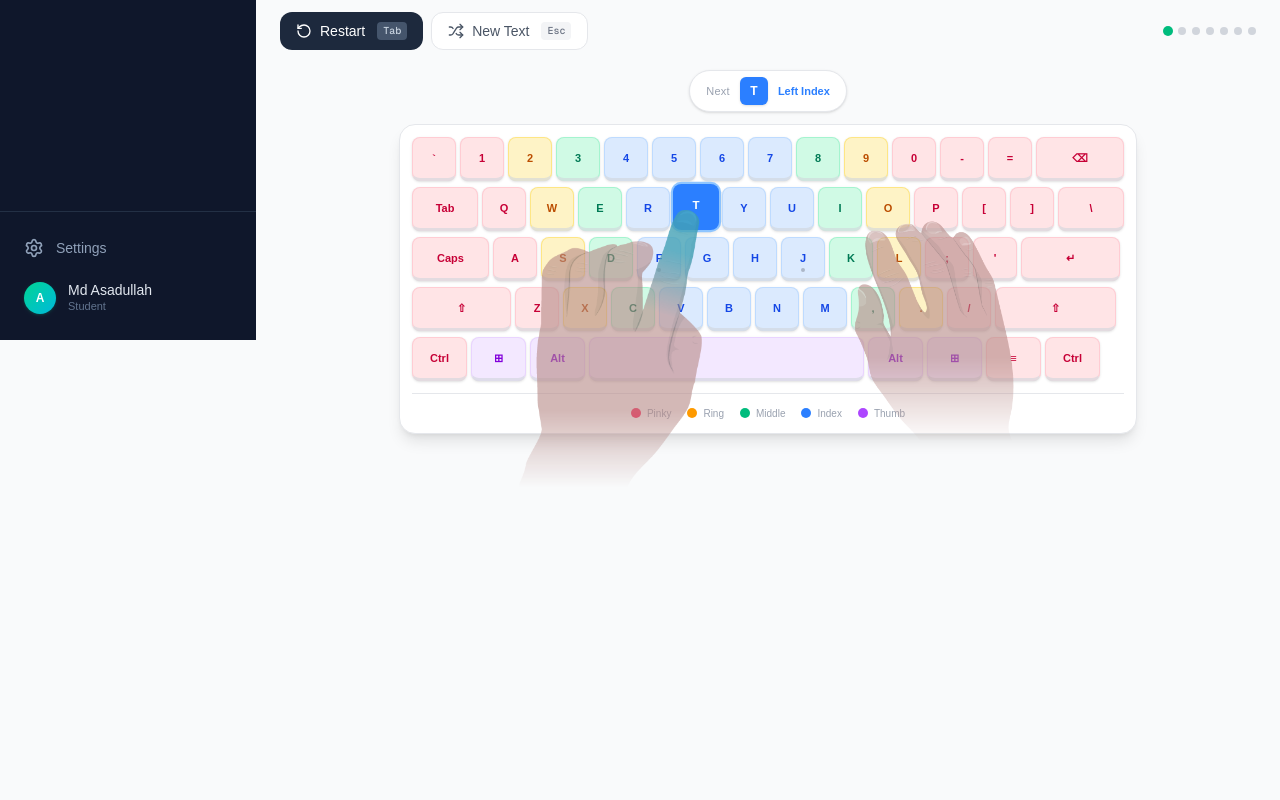
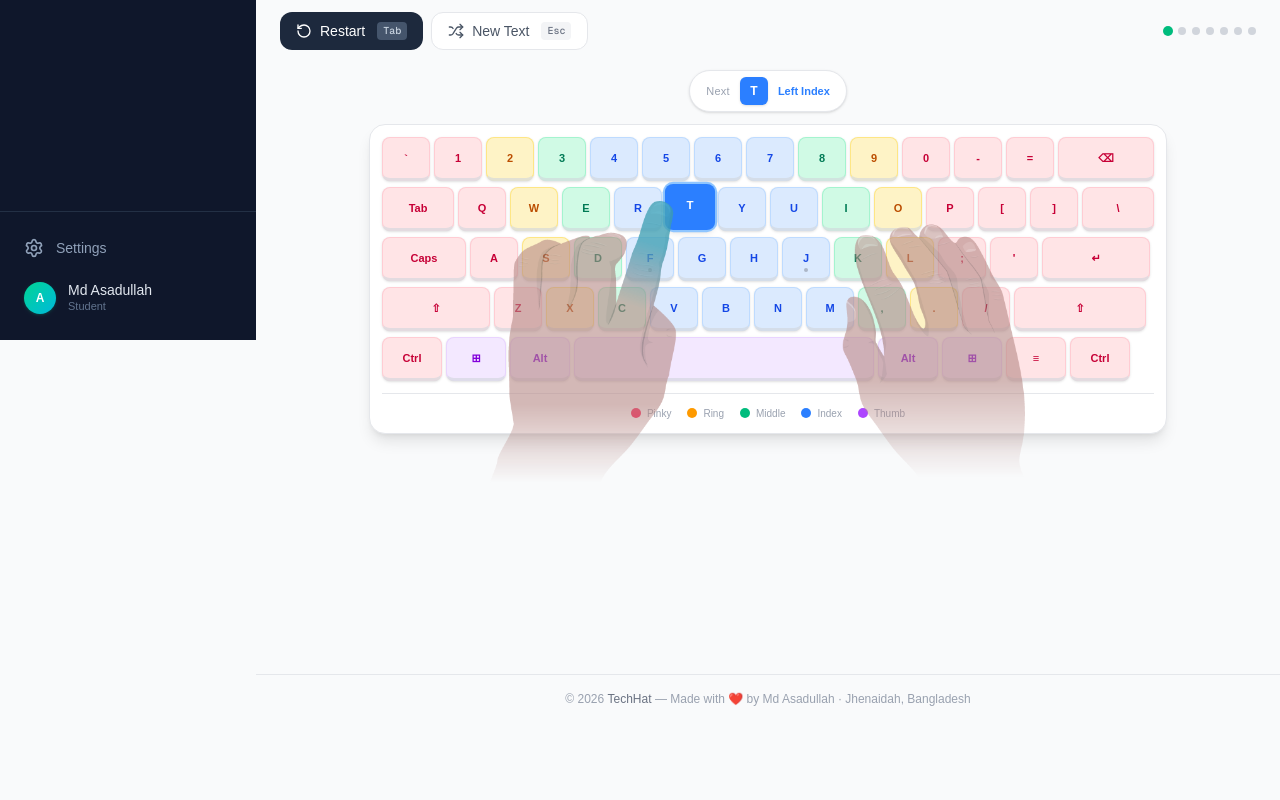
Before and after one commit to ItsAsadullah/TypingMasterNext, a Next.js app: page /practice in a window 1280 px wide. Shown: the part 460-1260 px from the top of the page. After the commit the page ends 1183 px from the top, so only its background shows below. Built offline with nearby package versions, Linux system fonts and the light colour scheme.

Commit message:
fix: correct hand image proportions 46.92/53.08, no objectFit, bigger keys, seamless crossfade

```diff
--- a/src/components/keyboard/VirtualKeyboard.tsx
+++ b/src/components/keyboard/VirtualKeyboard.tsx
@@ -35,7 +35,7 @@ interface KeyCapProps {
 function KeyCap({ keyDef, isActive }: KeyCapProps) {
   const finger    = keyDef.finger.finger;
   const colors    = FINGER_COLOR[finger];
-  const widthRem  = (keyDef.width ?? 1) * 2.75;
+  const widthRem  = (keyDef.width ?? 1) * 3.0;
   const isHomeRow = keyDef.chars.some((c) => HOME_ROW_KEYS.has(c));
 
   return (
@@ -80,18 +80,21 @@ function KeyCap({ keyDef, isActive }: KeyCapProps) {
 //    kbd padding = p-3   = 12px
 //    rows 0-4: numbers, QWERTY, home, ZXCV, space
 //
-//  Layout targets (matching typing.com style):
-//    • Each hand image spans the FULL half-width of the keyboard.
-//    • Image is tall (520 px) so fingers cover num→space rows and
-//      wrists/palms pour generously below the keyboard card.
-//    • We anchor the TOP of the overlay at QWERTY-row level (~50 px)
-//      so the finger tips (≈ top 25 % of image = ~130 px from overlay top)
-//      land right around the home row and the active key row above/below it.
+//  Layout targets — pixel-perfect like typing.com:
+//
+//  The typing.com hand PNGs have natural dimensions:
+//    left-*.png  = 594 × 652 px
+//    right-*.png = 672 × 652 px
+//  Together they span 1266 px at 100% scale.
+//  Correct split:  left = 594/1266 = 46.92%   right = 672/1266 = 53.08%
+//  We render each with width=% and height=auto → NO objectFit letterboxing.
+//  The images scale uniformly with the keyboard so fingers stay on keys.
 // ─────────────────────────────────────────────────────────────────────────────
 
-const HAND_OVERLAY_TOP_PX = 10;  // px from keyboard top → top of hand image
-const HAND_IMAGE_HEIGHT   = 760; // px — fills keyboard + pours below like typing.com
-const CROSSFADE_DURATION  = 120; // ms — seamless crossfade between poses
+const LEFT_W  = "46.92%";
+const RIGHT_W = "53.08%";
+const HAND_OVERLAY_TOP_PX = 0; // px — align hand image top to keyboard card top
+const CROSSFADE_DURATION  = 120; // ms
 
 interface HandOverlayProps {
   nextExpectedChar: string | null;
@@ -119,17 +122,16 @@ function HandOverlay({ nextExpectedChar }: HandOverlayProps) {
   // eslint-disable-next-line react-hooks/exhaustive-deps
   }, [current]);
 
-  const halfStyle: React.CSSProperties = {
-    height: `${HAND_IMAGE_HEIGHT}px`,
-    width: "50%",
-    objectFit: "contain",
-    objectPosition: "top center",
-  };
+  // Natural-ratio helpers — NO objectFit, so there is zero letterbox gap.
+  // height:auto scales proportionally with the percentage width above.
+  const leftStyle:  React.CSSProperties = { width: LEFT_W,  height: "auto", display: "block", flexShrink: 0 };
+  const rightStyle: React.CSSProperties = { width: RIGHT_W, height: "auto", display: "block", flexShrink: 0 };
 
   const layerStyle = (opacity: number): React.CSSProperties => ({
     position: "absolute",
     top: 0, left: 0, right: 0,
     display: "flex",
+    alignItems: "flex-start",
     opacity,
     transition: `opacity ${CROSSFADE_DURATION}ms ease-in-out`,
     pointerEvents: "none",
@@ -138,14 +140,15 @@ function HandOverlay({ nextExpectedChar }: HandOverlayProps) {
   const renderLayer = (data: ReturnType<typeof getHandImages>, opacity: number) => (
     <div style={layerStyle(opacity)}>
       {data.isSpace ? (
+        /* space.png is 672×652 — show it centred over the space-bar area */
         // eslint-disable-next-line @next/next/no-img-element
-        <img src="/hands/space.png" alt="" style={{ ...halfStyle, width: "100%" }} />
+        <img src="/hands/space.png" alt="" style={{ width: "100%", height: "auto", display: "block" }} />
       ) : (
         <>
           {/* eslint-disable-next-line @next/next/no-img-element */}
-          <img src={`/hands/${data.left}.png`}  alt="left hand"  style={halfStyle} />
+          <img src={`/hands/${data.left}.png`}  alt="left hand"  style={leftStyle}  />
           {/* eslint-disable-next-line @next/next/no-img-element */}
-          <img src={`/hands/${data.right}.png`} alt="right hand" style={halfStyle} />
+          <img src={`/hands/${data.right}.png`} alt="right hand" style={rightStyle} />
         </>
       )}
     </div>
@@ -154,7 +157,7 @@ function HandOverlay({ nextExpectedChar }: HandOverlayProps) {
   return (
     <div
       className="absolute left-0 right-0 pointer-events-none z-20"
-      style={{ top: `${HAND_OVERLAY_TOP_PX}px`, height: `${HAND_IMAGE_HEIGHT}px` }}
+      style={{ top: `${HAND_OVERLAY_TOP_PX}px` }}
     >
       {/* Layer A — previous pose (fades OUT when blending) */}
       {renderLayer(prev, blending ? 0 : 1)}
@@ -264,7 +267,7 @@ export default function VirtualKeyboard({
       </div>
 
       {/* Spacer so content below the keyboard clears the overflowing hands */}
-      {showHands && <div style={{ height: "530px" }} />}
+      {showHands && <div style={{ height: "200px" }} />}
     </div>
   );
 }
```
